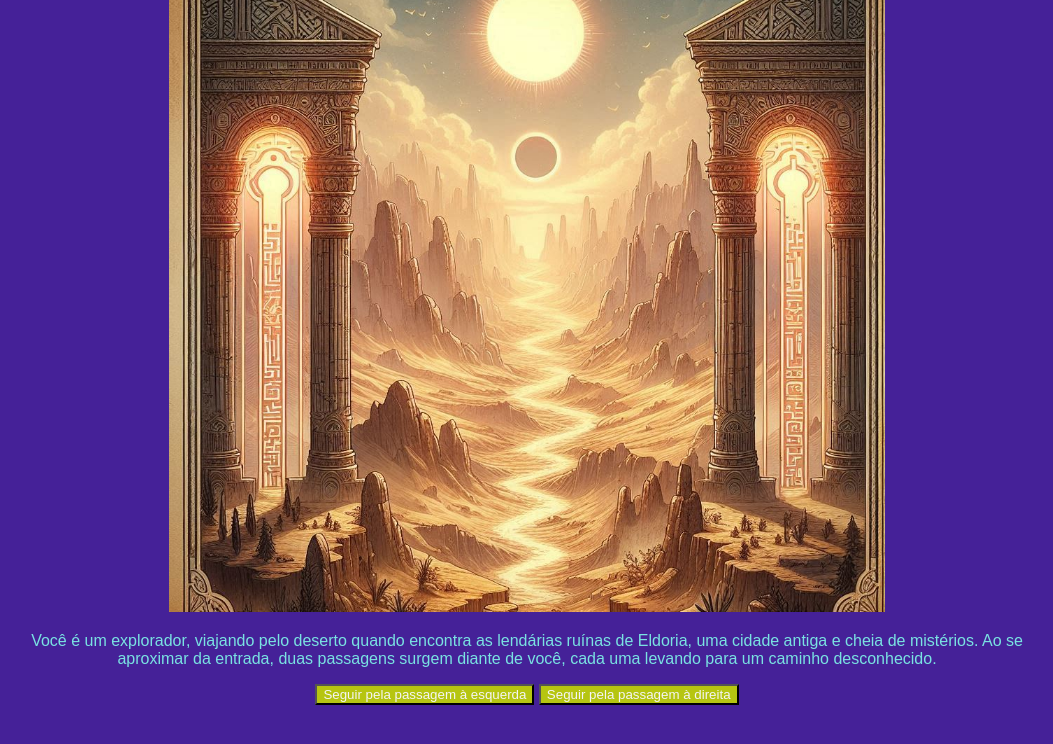
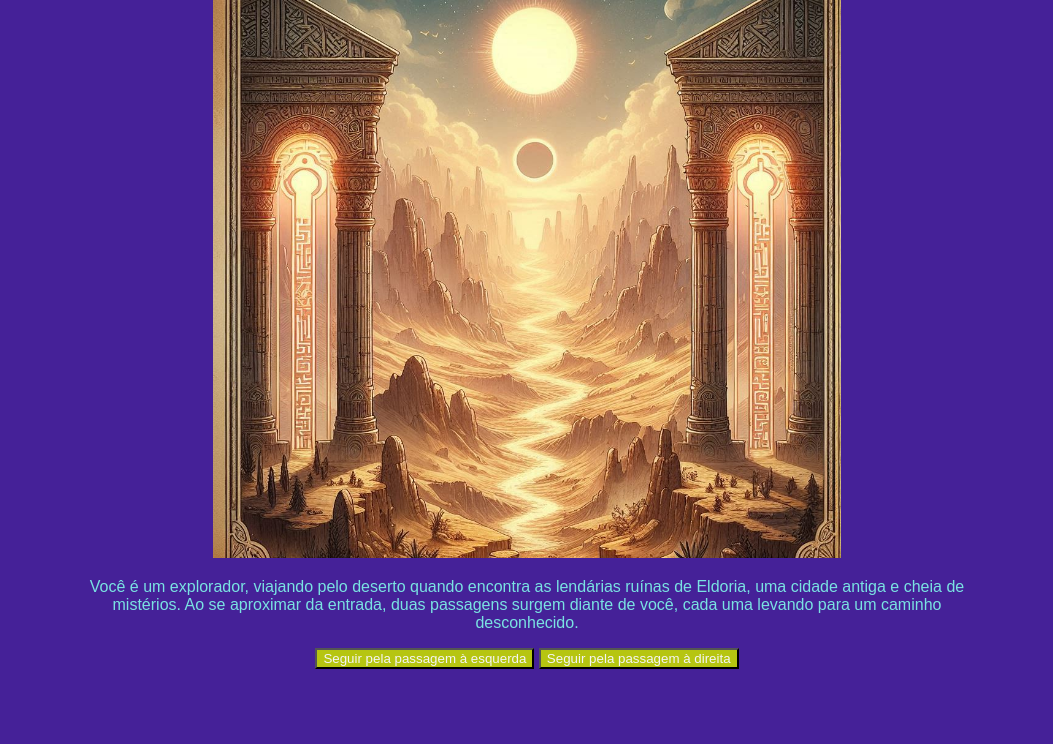
Before and after one commit to Kaiky-bot/historia-1, a plain HTML site: page index.html in a window 1280 px wide. Shown: the whole page, without its empty margins (113-1166 px from the left). Drawn offline with Linux system fonts and the light colour scheme; a web font is replaced by a local one.

Commit message:
Update style.css

```diff
--- a/style.css
+++ b/style.css
@@ -26,7 +26,7 @@ button{
 
 main{
    text-align: center;
-    max-width: 80%;
+    max-width: 70%;
 }
 
 img{
```
